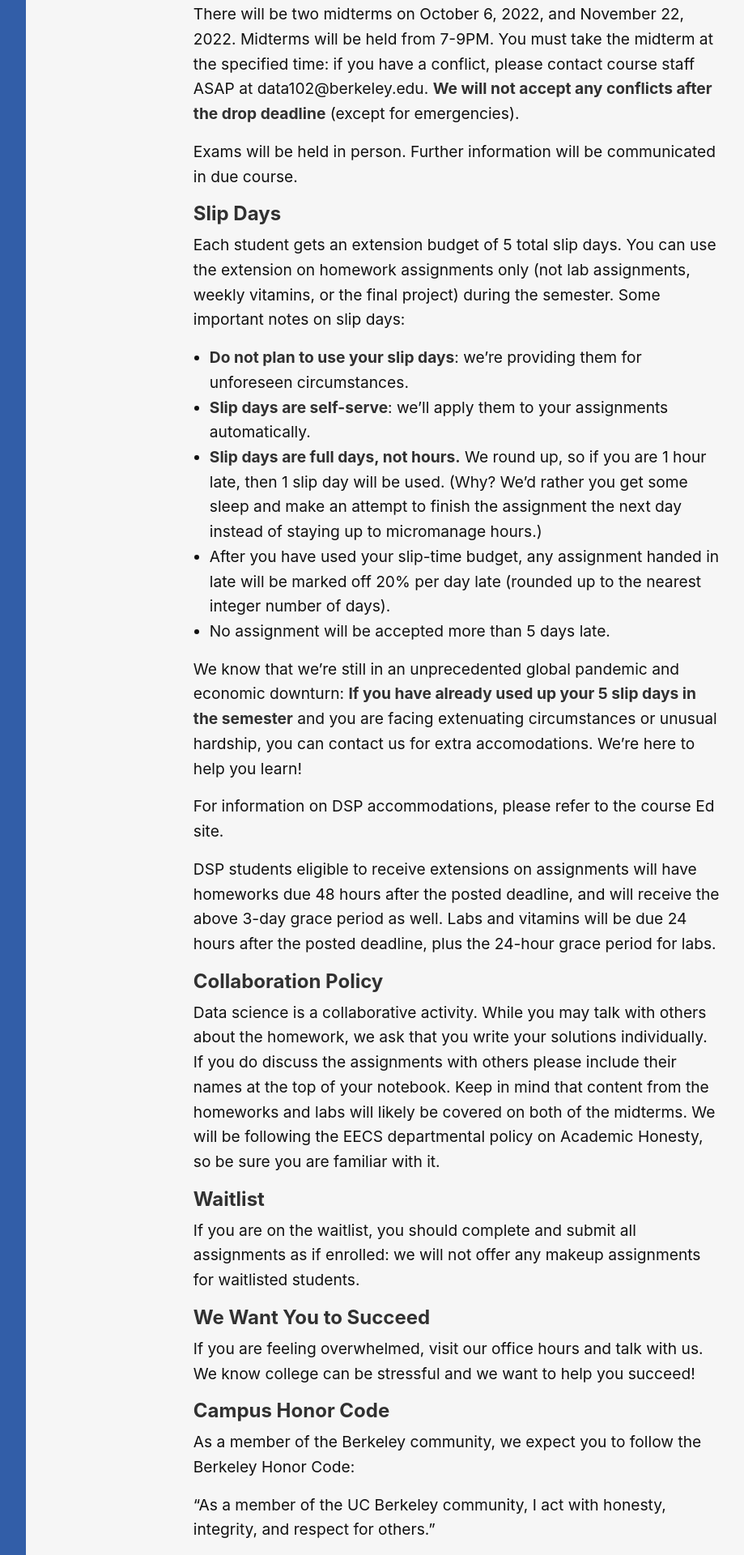
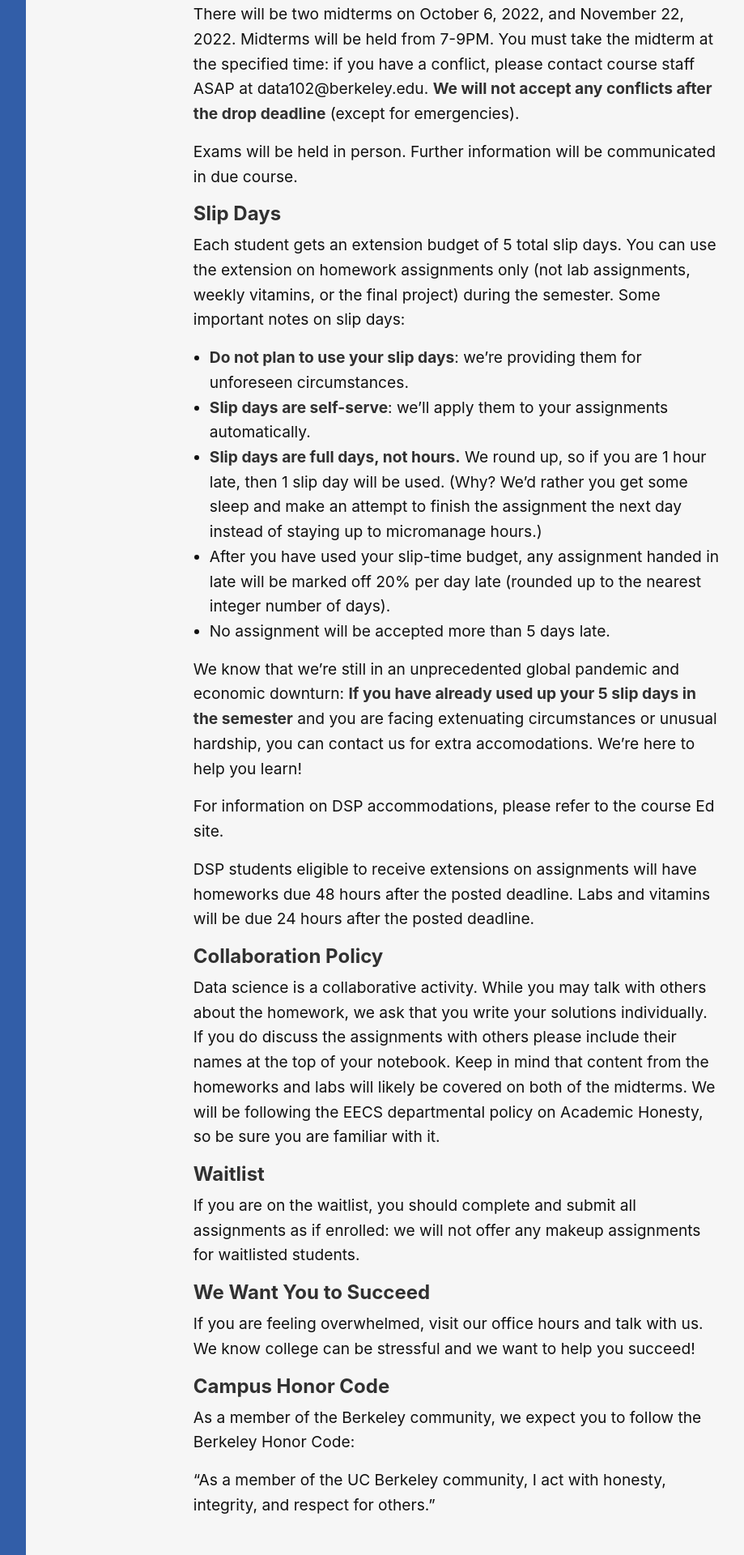
Before and after one commit to ds-102/fa22, a Jekyll site: the page built from grading.md, in a window 1280 px wide. Shown: the part 1864-3784 px from the top of the page at 81% size, without its empty margins (182-1101 px from the left). Built offline with Jekyll 4.4.1, drawn with Linux system fonts in a browser that asks for light colours.

Commit message:
dsp grade policy update and disc sols add

```diff
--- a/_data/lectures.yml
+++ b/_data/lectures.yml
@@ -39,6 +39,7 @@
       - (Optional reading) [The Garden of Forking Paths](http://www.stat.columbia.edu/~gelman/research/unpublished/p_hacking.pdf)
   discussion: |
       - [Disc. 1](assets/discussion/Discussion1.pdf)
+      - [Soln.](assets/discussion/Discussion1_Solutions.pdf)
 
 - date: Thursday 09/01/22
   topic: P-Values and Multiple Hypothesis Testing
@@ -60,6 +61,7 @@
       - [Demo notebook](http://data102.datahub.berkeley.edu/hub/user-redirect/git-sync?repo=https://github.com/ds-102/fa22&subPath=lecture/lecture04/binary_classification.ipynb)
   discussion: |
       - [Disc. 2](assets/discussion/Discussion2.pdf)
+      - [Soln.](assets/discussion/Discussion2_Solutions.pdf)
 
 - date: Thursday 09/08/22
   topic: Frequentist vs. Bayesian Decision-Making
--- a/grading.md
+++ b/grading.md
@@ -64,7 +64,7 @@ We know that we’re still in an unprecedented global pandemic and economic down
 
 For information on DSP accommodations, please refer to the course Ed site.
 
-DSP students eligible to receive extensions on assignments will have homeworks due 48 hours after the posted deadline, and will receive the above 3-day grace period as well. Labs and vitamins will be due 24 hours after the posted deadline, plus the 24-hour grace period for labs.
+DSP students eligible to receive extensions on assignments will have homeworks due 48 hours after the posted deadline. Labs and vitamins will be due 24 hours after the posted deadline.
 
 
 ## Collaboration Policy
```
Also changed, not shown: 2 other files.
